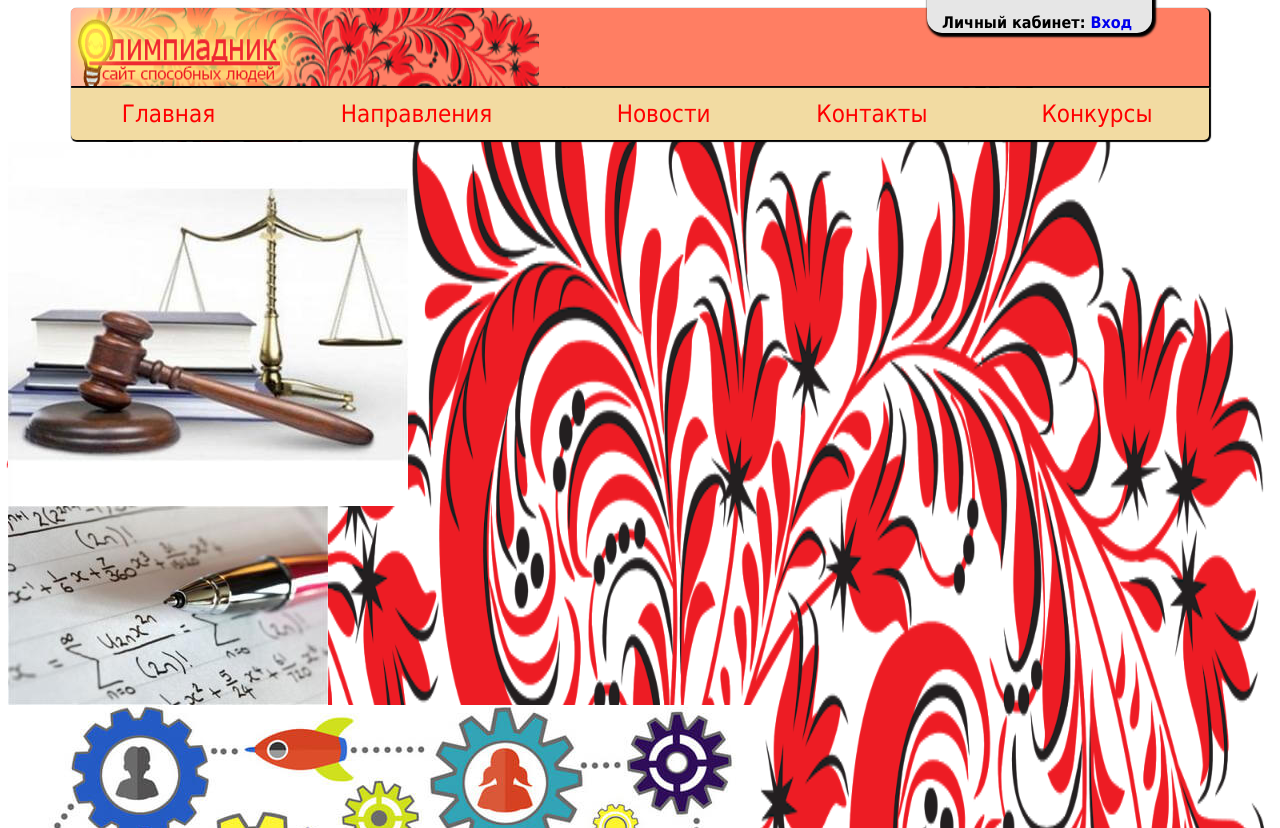
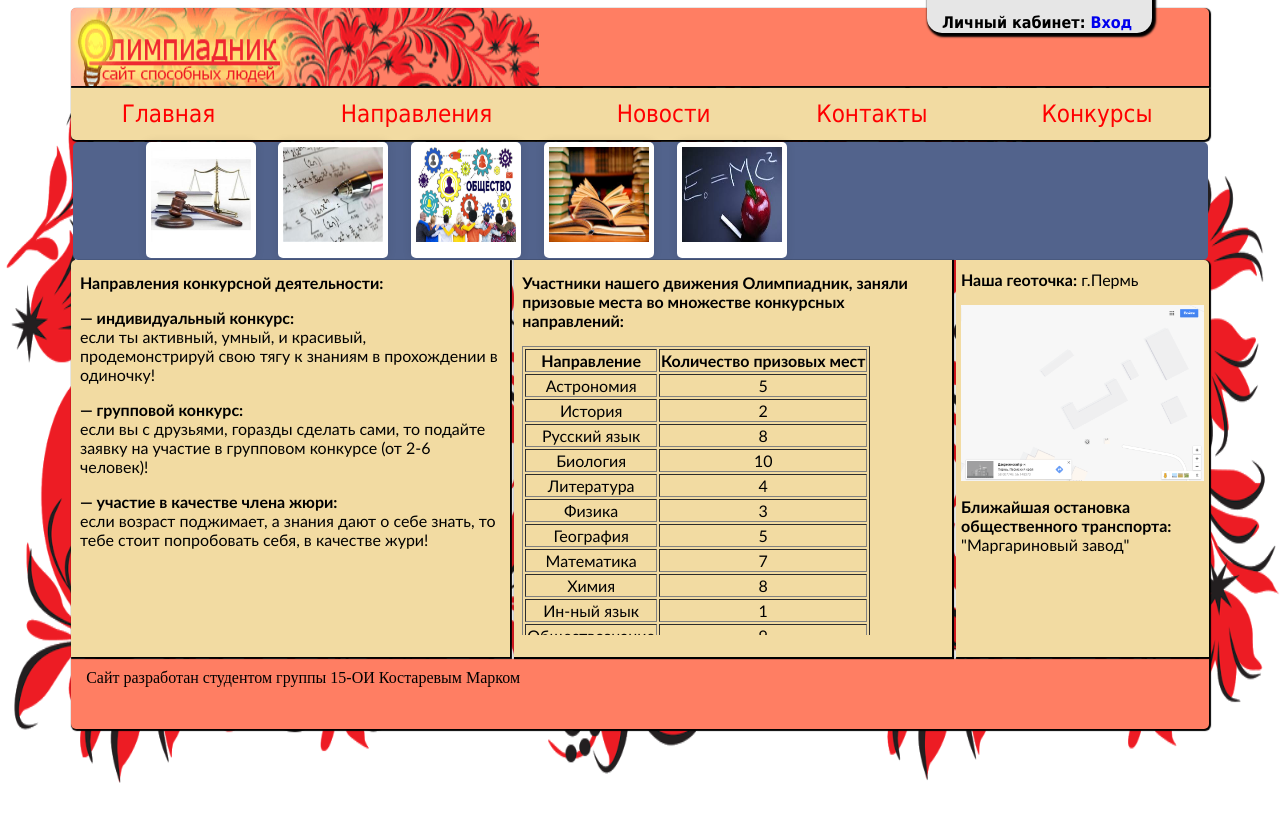
Before and after one commit to BeelzKoala/studentOniks, a plain HTML site: page pages/naprav/naprav.html in a window 1280 px wide. Shown: the top 828 px of the page. After the commit the page ends 800 px from the top, so only its background shows below. Drawn offline with Linux system fonts and the light colour scheme.

Commit message:
Update naprav.html

```diff
--- a/pages/naprav/naprav.html
+++ b/pages/naprav/naprav.html
@@ -21,13 +21,27 @@
 			<td align="center"><a href="#">Контакты</a></td>
 			<td align="center"><a href="#">Конкурсы</a></td></tr></table>
 		</div>
-		<div id="Gallery">
-			<div id="slide1"><a target="_blank" href="https://beelzkoala.github.io/studentOniks/img/6.jpg"><img title="Олимпиада по Конституции РФ"src="https://beelzkoala.github.io/studentOniks/img/6.jpg"></a></div>
-			<div id="slide2"><a target="_blank" href="https://beelzkoala.github.io/studentOniks/img/1.jpg"><img title="Олимпиада по Математике"src="https://beelzkoala.github.io/studentOniks/img/1.jpg"></a></div>
-			<div id="slide3"><a target="_blank" href="https://beelzkoala.github.io/studentOniks/img/8.jpg"><img title="Олимпиада по Обществознанию"src="https://beelzkoala.github.io/studentOniks/img/8.jpg"></a></div>
-			<div id="slide4"><a target="_blank" href="https://beelzkoala.github.io/studentOniks/img/3.jpg"><img title="Олимпиада по Литературе"src="https://beelzkoala.github.io/studentOniks/img/3.jpg"></a></div>
-			<div id="slide5"><a target="_blank" href="https://beelzkoala.github.io/studentOniks/img/10.jpg"><img title="Олимпиада по Физике"src="https://beelzkoala.github.io/studentOniks/img/10.jpg"></a></div>
+
+		<div id="images-box">
+		 <div id="Gallery">
+		 <div class="holder">
+			<div id="image-1" class="image-lightbox" title="Олимпиада по Конституции РФ"><span class="close"><a href="#"></a></span><img title="Олимпиада по математике"src="https://beelzkoala.github.io/studentOniks/img/6.jpg"><a class="expand" href="#image-1"></a></div>
+			</div>
+		 <div class="holder">
+			<div id="image-2" class="image-lightbox" title="Олимпиада по Математике"><span class="close"><a href="#"></a></span><img title="Олимпиада по информатике"src="https://beelzkoala.github.io/studentOniks/img/1.jpg"><a class="expand" href="#image-2"></a></div>
+			</div>
+		 <div class="holder">
+			<div id="image-3" class="image-lightbox" title="Олимпиада по Обществознанию"><span class="close"><a href="#" ></a></span><img title="Олимпиада по литературе"src="https://beelzkoala.github.io/studentOniks/img/8.jpg"><a class="expand" href="#image-3"></a></div>
+			</div>
+		 <div class="holder">
+			<div id="image-4" class="image-lightbox" title="Олимпиада по Литературе"><span class="close"><a href="#"></a></span><img title="Олимпиада по химии"src="https://beelzkoala.github.io/studentOniks/img/3.jpg"><a class="expand" href="#image-4"></a></div>
+			</div>
+		  <div class="holder">
+			<div id="image-5" class="image-lightbox" title="Олимпиада по Физике"><span class="close"><a href="#"></a></span><img title="Олимпиада по праву"src="https://beelzkoala.github.io/studentOniks/img/10.jpg"><a class="expand" href="#image-5"></a></div>
+			</div>
+			</div>
 		</div>
+
 		<div id="napravblock1">
 			<div id="infoblockText">
 				<strong>Направления конкурсной деятельности:</strong>
```
